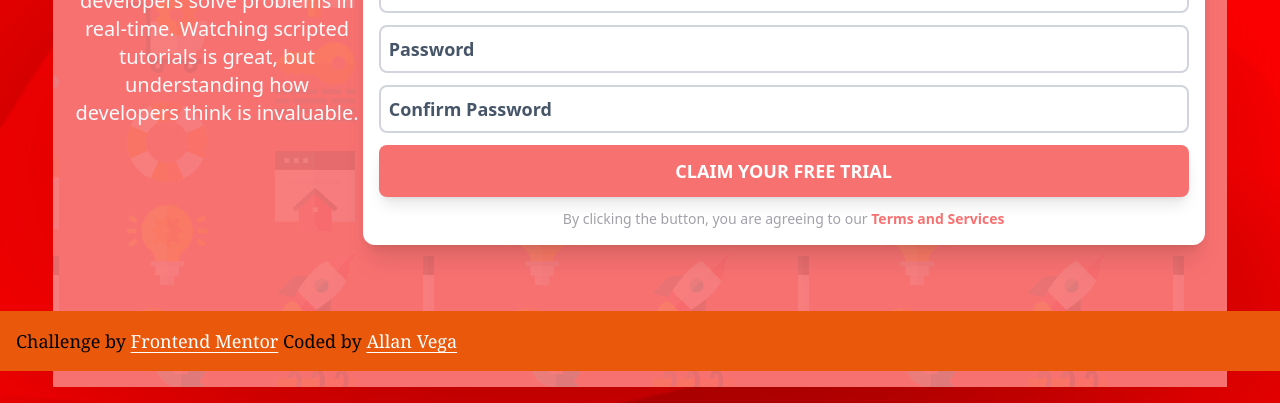
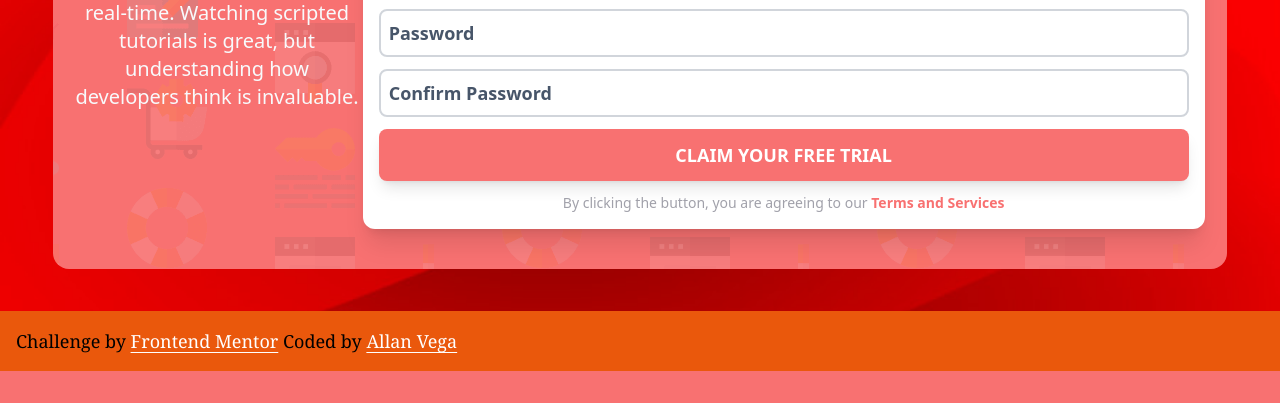
Before and after one commit to xo-game/xo-game, a website: page src/signUp.html in a window 1280 px wide. Shown: the part 429-832 px from the top of the page. After the commit the page ends 800 px from the top, so only its background shows below. Drawn offline with Linux system fonts and the light colour scheme; a web font is replaced by a local one.

Commit message:
important changes

```diff
--- a/package.json
+++ b/package.json
@@ -5,7 +5,7 @@
   "main": "index.js",
   "scripts": {
     "test": "echo \"Error: no test specified\" && exit 1",
-    "dev": "tailwindcss -i ./src/input.css -o ./dist/output.css --watch"
+    "dev": "tailwindcss -i ./default/input.css -o ./src/output.css --watch"
   },
   "author": "",
   "license": "ISC",
--- a/src/signUp.html
+++ b/src/signUp.html
@@ -13,15 +13,17 @@
 </head>
 
 <!--Body background changes in pc width-->
-<body class="text-lg bg-red-400 lg:bg-no-repeat lg:bg-cover">
-      <div class="m-auto container p-5 text-lg  h-screen lg:flex lg:items-center lg:bg-red-400 lg:w-11/12 lg:mx-auto lg:my-4 lg:justify-around" style="background-image: url('/img/bg-intro-mobile.png');" >
-          <section class="lg:basis-1/4 lg:text-xl">
+<body class="text-lg bg-red-400 h-dvh flex flex-col justify-between lg:bg-no-repeat lg:bg-cover lg:justify-center">
+      <div class="container m-auto p-5 text-lg lg:flex lg:items-center lg:bg-red-400 lg:w-11/12 lg:mx-auto lg:my-4 lg:justify-around lg:rounded-2xl lg:py-10" style="background-image: url('/img/bg-intro-mobile.png');" >
+        <!--This section explain the content-->
+        <section class="lg:basis-1/4 lg:text-xl">
               <h2 class="text-slate-50 font-bold text-3xl text-center mt-5 mb-3 lg:text-4xl">Learn to code by watching others</h2>
               <p class="text-slate-50 text-center mb-10">See how experienced developers solve problems in real-time. Watching scripted tutorials is great,
                   but understanding how developers think is invaluable.
               </p>
           </section>
-          <section class="lg:3/4">
+          <!--this section is the form-->
+          <section>
               <div class="bg-blue-900 p-3 rounded-lg text-center text-slate-50 mb-5 shadow-2xl transition ease-in-out delay-150 hover:-translate-y-2 hover:bg-blue-700">
                   <strong class="font-bold">Try it free 7 days</strong> then $20/mo. thereafter
               </div>
@@ -39,8 +41,8 @@
                 </form>
           </section>
       </div>
-
-    <footer class="mt-12 fixed bottom-0 w-full">
+      <!--this is the footer with the credits part-->
+    <footer class="w-full lg:fixed lg:bottom-0">
       <p class="bg-orange-600 p-4 font-medium font-serif">Challenge by <a href="https://www.frontendmentor.io?ref=challenge" class="underline underline-offset-4 text-white"> Frontend Mentor</a> Coded by <a href="https://github.com/vega-allan-11" class="underline underline-offset-4 text-white">Allan Vega</a></p>
   </footer>
   <script src="signUp.js"></script>
--- a/src/signUp.js
+++ b/src/signUp.js
@@ -38,7 +38,7 @@ function verifyPasswordEquality() {
         alert('The proccess was success. Welcome!')
     }
     else{
-        alert("The password don't matches");
+        alert("The password don't match");
     }
 }
 
```
Also changed, not shown: src/output.css.
